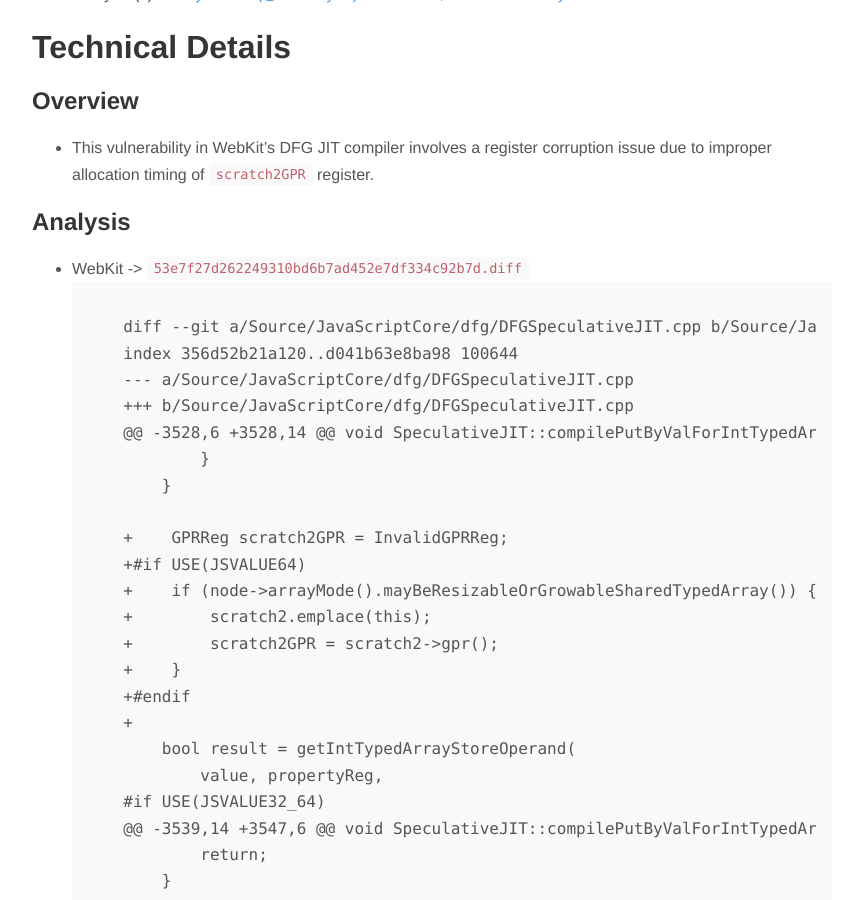
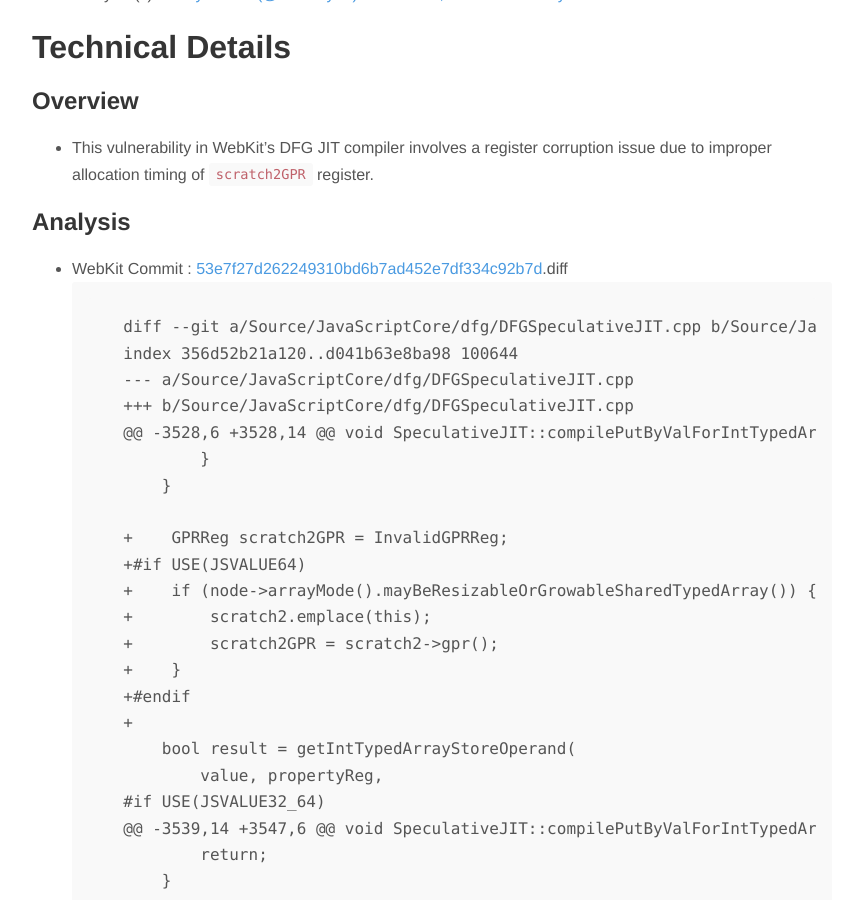
Before and after one commit to l33d0hyun/l33d0hyun.github.io, a Jekyll site: the page built from _posts/2024-12-01-CVE-2024-44308.md, in a window 1280 px wide and 900 px high, scrolled down 592 px. Shown: the whole window, without its empty margins (208-1055 px from the left). Built offline with Jekyll 4.4.1, drawn with Linux system fonts in a browser that asks for light colours; nearby versions of some CDN libraries.

Commit message:
Add_CVE-2024-44308

````diff
--- a/_posts/2024-12-01-CVE-2024-44308.md
+++ b/_posts/2024-12-01-CVE-2024-44308.md
@@ -18,7 +18,7 @@ author: "Dohyun Lee (@l33d0hyun)"
 - This vulnerability in WebKit's DFG JIT compiler involves a register corruption issue due to improper allocation timing of `scratch2GPR` register.
 
 ## Analysis
-- WebKit -> `53e7f27d262249310bd6b7ad452e7df334c92b7d.diff`
+- WebKit Commit : [53e7f27d262249310bd6b7ad452e7df334c92b7d](https://github.com/WebKit/WebKit/commit/53e7f27d262249310bd6b7ad452e7df334c92b7d).diff
     ```diff
     diff --git a/Source/JavaScriptCore/dfg/DFGSpeculativeJIT.cpp b/Source/JavaScriptCore/dfg/DFGSpeculativeJIT.cpp
     index 356d52b21a120..d041b63e8ba98 100644
````
